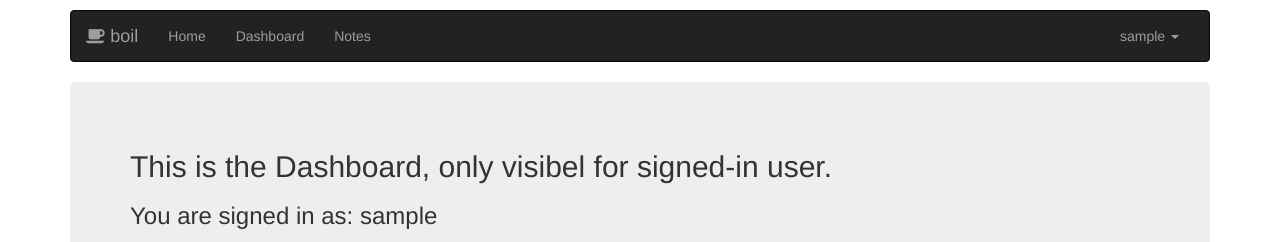
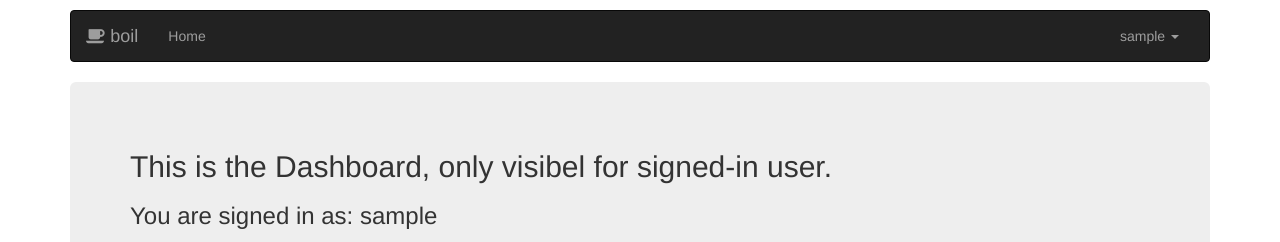
Before and after one commit to Vadumee/KebabGram, a PHP site: template resources/views/auth/dashboard/dashboard.twig in a window 1280 px wide. Shown: the top 242 px of the page. Run offline with PHP 8.4, Linux system fonts and the light colour scheme; the template is opened without the code that fills it: most values are stand-ins (such as "Sample title", 1, 10 or a date in 2020); some libraries are stand-ins or nearby versions.

Commit message:
View: removal of that there is no need

```diff
--- a/resources/views/templates/partials/navigation.twig
+++ b/resources/views/templates/partials/navigation.twig
@@ -15,8 +15,9 @@
             <ul class="nav navbar-nav">
                 <li><a href="{{ path_for('home') }}">Home</a></li>
                 {% if auth.check %}
-                <li><a href="{{ path_for('dashboard') }}">Dashboard</a></li>
-                <li><a href="{{ path_for('notes') }}">Notes</a></li>
+                    {% if auth.user.user_account_type == 1 %}
+                		<li><a href="{{ path_for('dashboard') }}">Dashboard</a></li>
+                    {% endif %}
                 {% endif %}
             </ul>
             <ul class="nav navbar-nav navbar-right">
```
